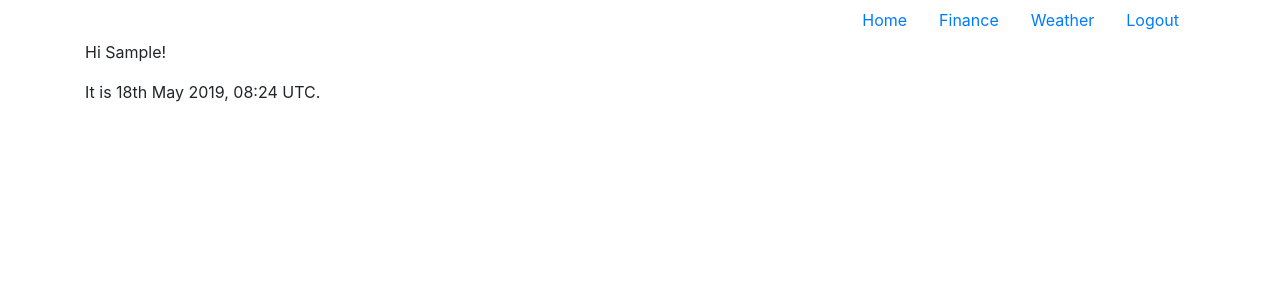
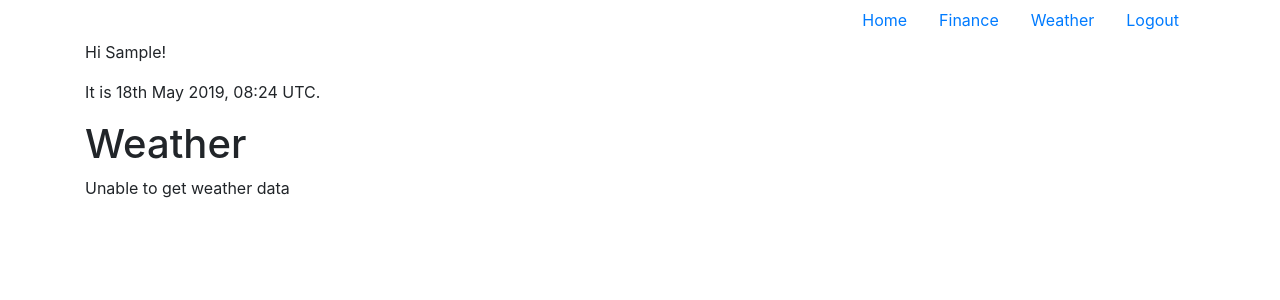
Before and after one commit to sam-atkins/portal, a Django app: page / in a window 1280 px wide. Shown: the top 300 px of the page. Run offline with Django 3.2, Linux system fonts and the light colour scheme; the visitor is signed in with stand-in values (Sample User, id 1); some libraries are stand-ins or nearby versions.

Commit message:
add weather for a default location to home view

```diff
--- a/home/templates/home/home.html
+++ b/home/templates/home/home.html
@@ -9,6 +9,9 @@
         It is {% now "jS M Y, H:i T" %}.
       </p>
     </div>
+    <div>
+      {% include "home/weather_widget.html" %}
+    </div>
   {% else %}
     <p>You are not logged in</p>
   {% endif %}
--- a/home/views.py
+++ b/home/views.py
@@ -35,7 +35,26 @@ def logout_view(request):
 
 @login_required
 def home_view(request):
-    context = {}
+    context = {"weather": False, "weather_data": []}
+    location = get_config("default_weather_location")
+    if location is not None:
+        location_name = split_strings(original_string=location)
+        payload = {"name": location_name[0]}
+        service_proxy = ServiceProxy()
+        weather_data = service_proxy.service_request(
+            service_name="met_service",
+            service_version=1,
+            function_name="weather",
+            payload=payload,
+        )
+        if weather_data:
+            context["weather"] = True
+            location = get_config("default_location_name", "London")
+            parsed_weather_data = parse_weather_data(
+                location_name=location_name[1], weather_data=weather_data
+            )
+            weather_data = context.get("weather_data")
+            weather_data.append(parsed_weather_data)
     return render(request, "home/home.html", context=context)
 
 
--- a/settings/default.json
+++ b/settings/default.json
@@ -5,6 +5,7 @@
   "SECRET_KEY": "+_^74_c46ppq5g@v-^w79^$h3kv_6#!l#grtbpof7aglkolbra",
   "DB_ENGINE": "django.db.backends.sqlite3",
   "DB_NAME": "db.sqlite3",
+  "default_weather_location": "ldn__london",
   "weather_locations": [
     "ldn__london",
     "wsz__warsaw",
```
